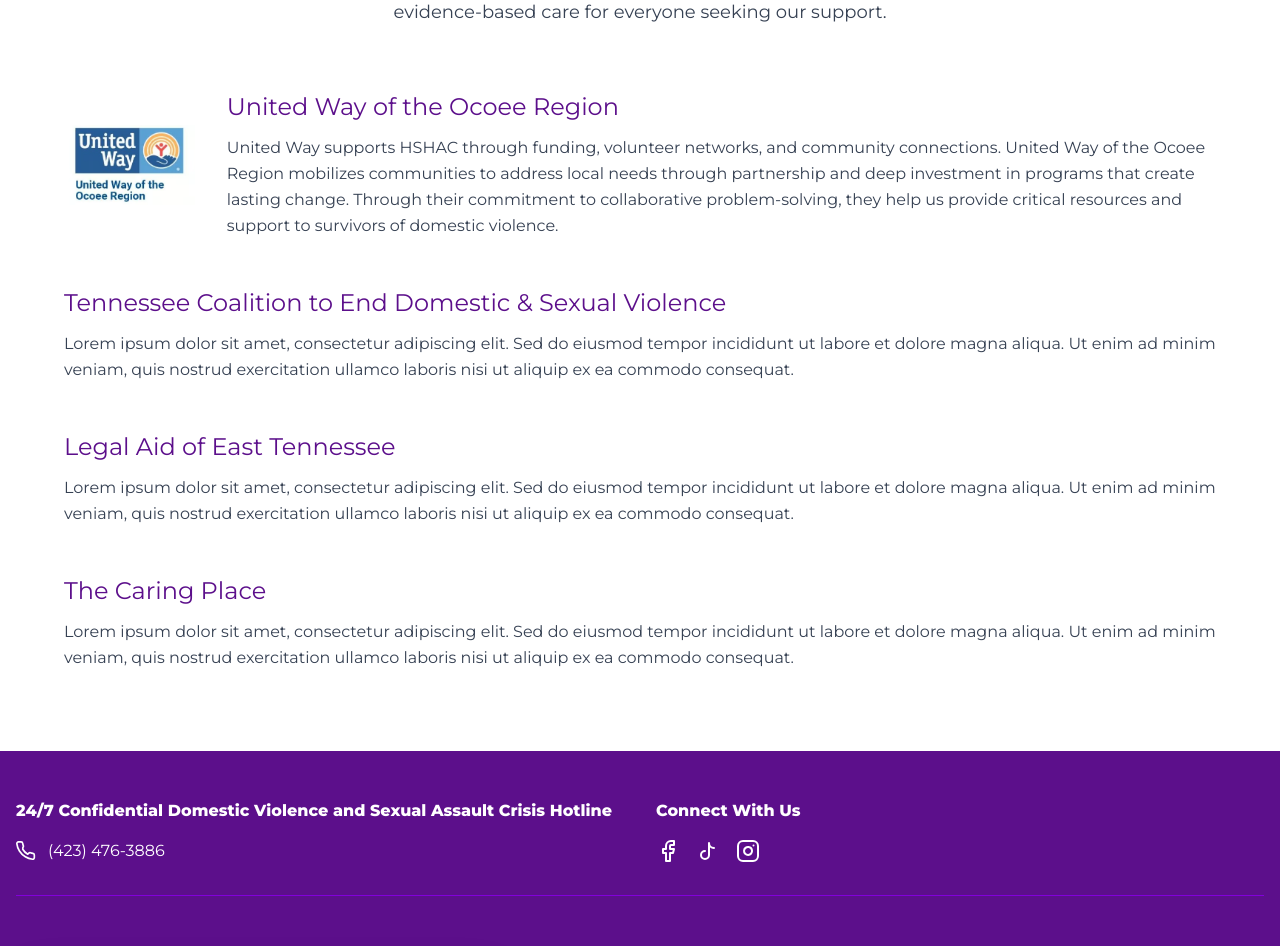
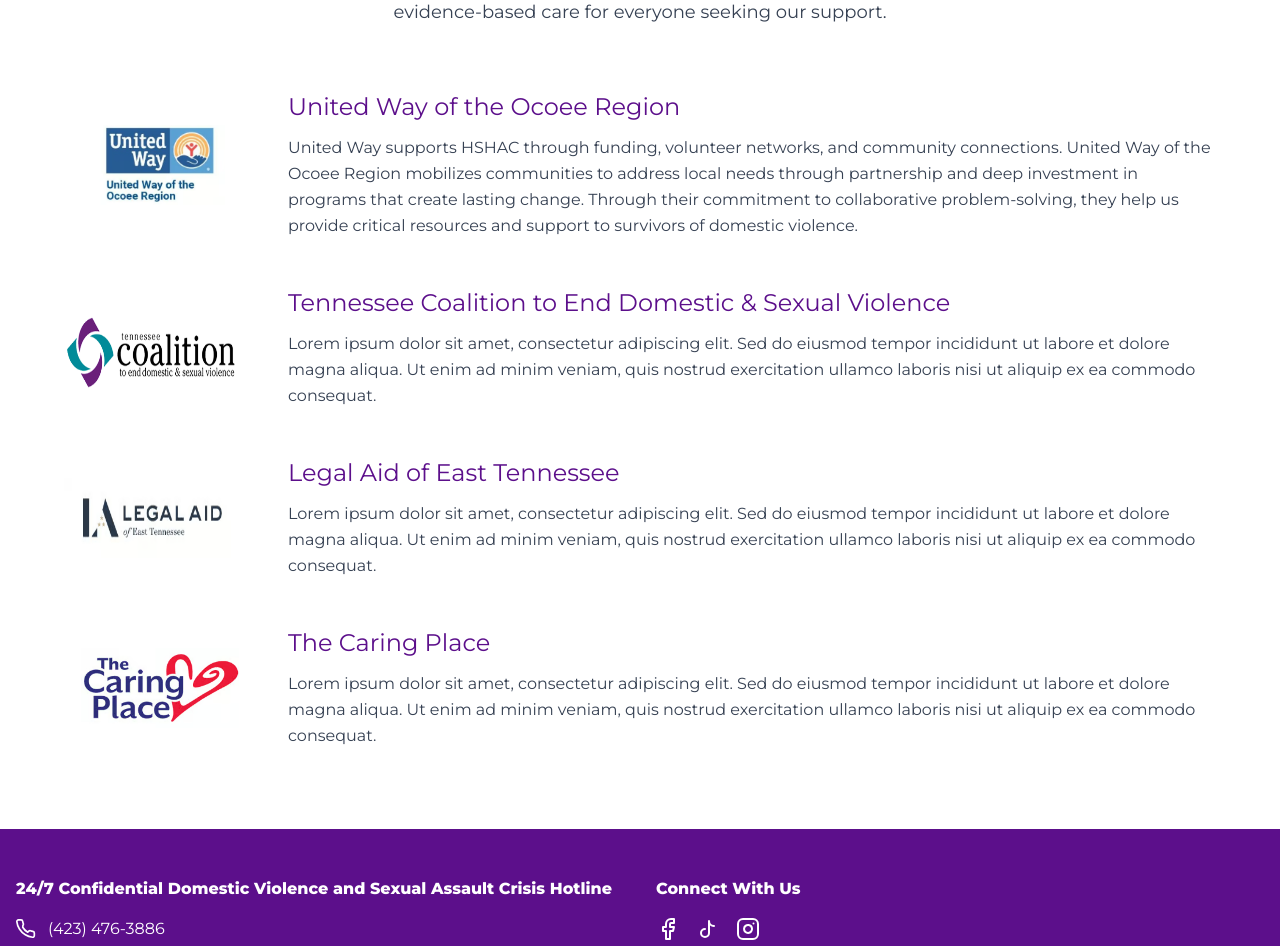
Before and after one commit to bhuddlez2/HarborSafeProject, a Next.js app in the folder frontend/: page /about in a window 1280 px wide. Shown: the part 1580-2526 px from the top of the page. Built offline with nearby package versions, Linux system fonts and the light colour scheme.

Commit message:
added rest of brand images

```diff
--- a/frontend/src/app/about/page.js
+++ b/frontend/src/app/about/page.js
@@ -97,13 +97,9 @@ export default function About() {
           <div className="space-y-12">
 
             <div className="flex flex-col md:flex-row gap-8 items-center">
-              <Image
-                src="/UnitedWay.jpg"
-                alt="United Way of the Ocoee Region"
-                width={200}
-                height={80}
-                className="h-20 w-auto shrink-0"
-              />
+              <div className="shrink-0 w-48 flex justify-center">
+                <Image src="/UnitedWay.jpg" alt="United Way of the Ocoee Region" width={200} height={80} className="h-20 w-auto" />
+              </div>
               <div>
                 <h3 className="text-2xl text-brand mb-3">United Way of the Ocoee Region</h3>
                 <p className="text-gray-700 leading-relaxed">
@@ -116,6 +112,10 @@ export default function About() {
               </div>
             </div>
 
+            <div className="flex flex-col md:flex-row gap-8 items-center">
+              <div className="shrink-0 w-48 flex justify-center">
+                <Image src="/Tennessee Coalition Logo.png" alt="Tennessee Coalition to End Domestic & Sexual Violence Logo" width={200} height={80} className="h-20 w-auto" />
+              </div>
               <div>
                 <h3 className="text-2xl text-brand mb-3">Tennessee Coalition to End Domestic &amp; Sexual Violence</h3>
                 <p className="text-gray-700 leading-relaxed">
@@ -124,7 +124,12 @@ export default function About() {
                   exercitation ullamco laboris nisi ut aliquip ex ea commodo consequat.
                 </p>
               </div>
+            </div>
 
+            <div className="flex flex-col md:flex-row gap-8 items-center">
+              <div className="shrink-0 w-48 flex justify-center">
+                <Image src="/LegalAid.png" alt="Legal Aid of East Tennessee Logo" width={200} height={80} className="h-20 w-auto" />
+              </div>
               <div>
                 <h3 className="text-2xl text-brand mb-3">Legal Aid of East Tennessee</h3>
                 <p className="text-gray-700 leading-relaxed">
@@ -133,7 +138,12 @@ export default function About() {
                   exercitation ullamco laboris nisi ut aliquip ex ea commodo consequat.
                 </p>
               </div>
+            </div>
 
+            <div className="flex flex-col md:flex-row gap-8 items-center">
+              <div className="shrink-0 w-48 flex justify-center">
+                <Image src="/TheCaringPlace.png" alt="The Caring Place Logo" width={200} height={80} className="h-20 w-auto" />
+              </div>
               <div>
                 <h3 className="text-2xl text-brand mb-3">The Caring Place</h3>
                 <p className="text-gray-700 leading-relaxed">
@@ -141,6 +151,7 @@ export default function About() {
                   incididunt ut labore et dolore magna aliqua. Ut enim ad minim veniam, quis nostrud
                   exercitation ullamco laboris nisi ut aliquip ex ea commodo consequat.
                 </p>
+              </div>
             </div>
 
           </div>
```
Lines whose indentation alone changed are shown as unchanged.
